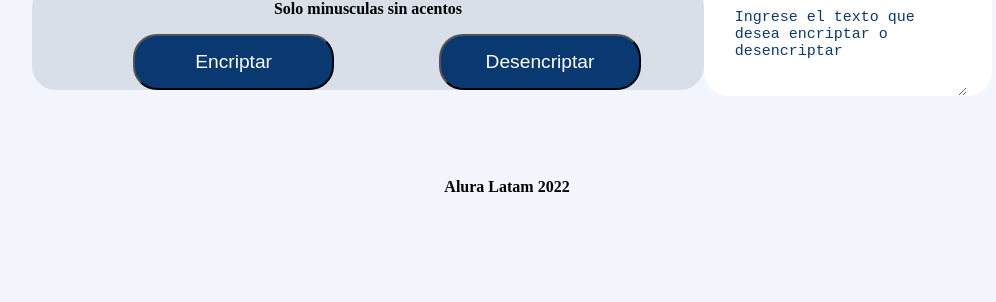
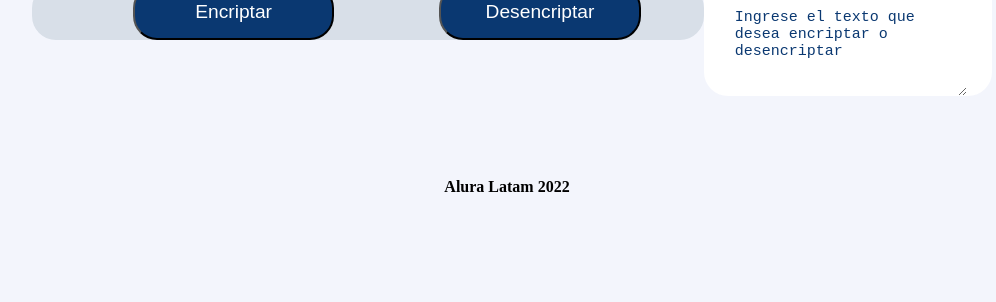
Before and after one commit to RichardDB7/Oracle-One-challengeonecodificador3.github.io, a plain HTML site: page index.html in a window 1280 px wide. Shown: the part 498-800 px from the top of the page, without its empty margins (133-1129 px from the left). Drawn offline with Linux system fonts and the light colour scheme.

Commit message:
Update index.html

```diff
--- a/index.html
+++ b/index.html
@@ -30,7 +30,7 @@
     </div>
 
     <div class="left-button">
-        <p>Solo minusculas sin acentos</p>
+
         <button type="button" id="btn-encriptar" onclick="encriptar()">Encriptar</button>
         <button type="button" id="btn-desencriptar" onclick="desencriptar() ">Desencriptar</button>
     </div>
```
